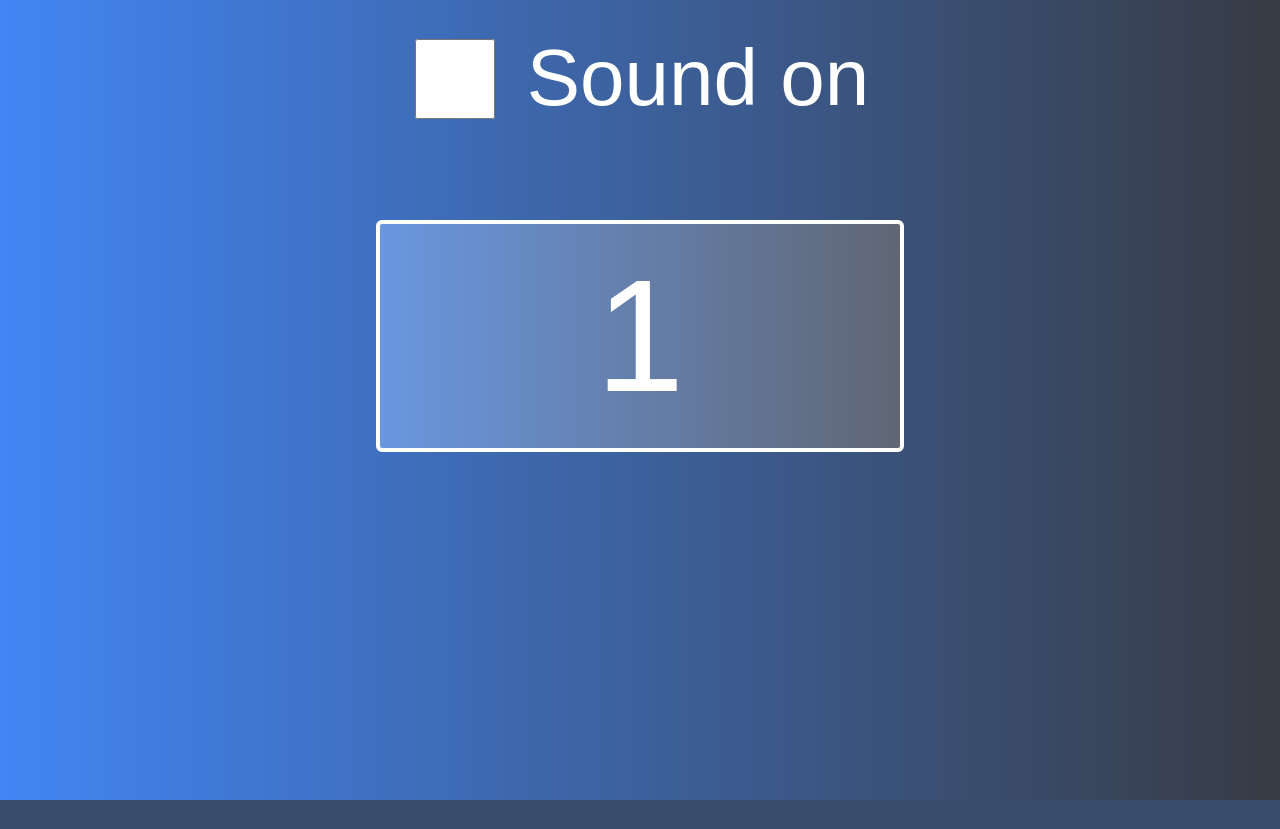
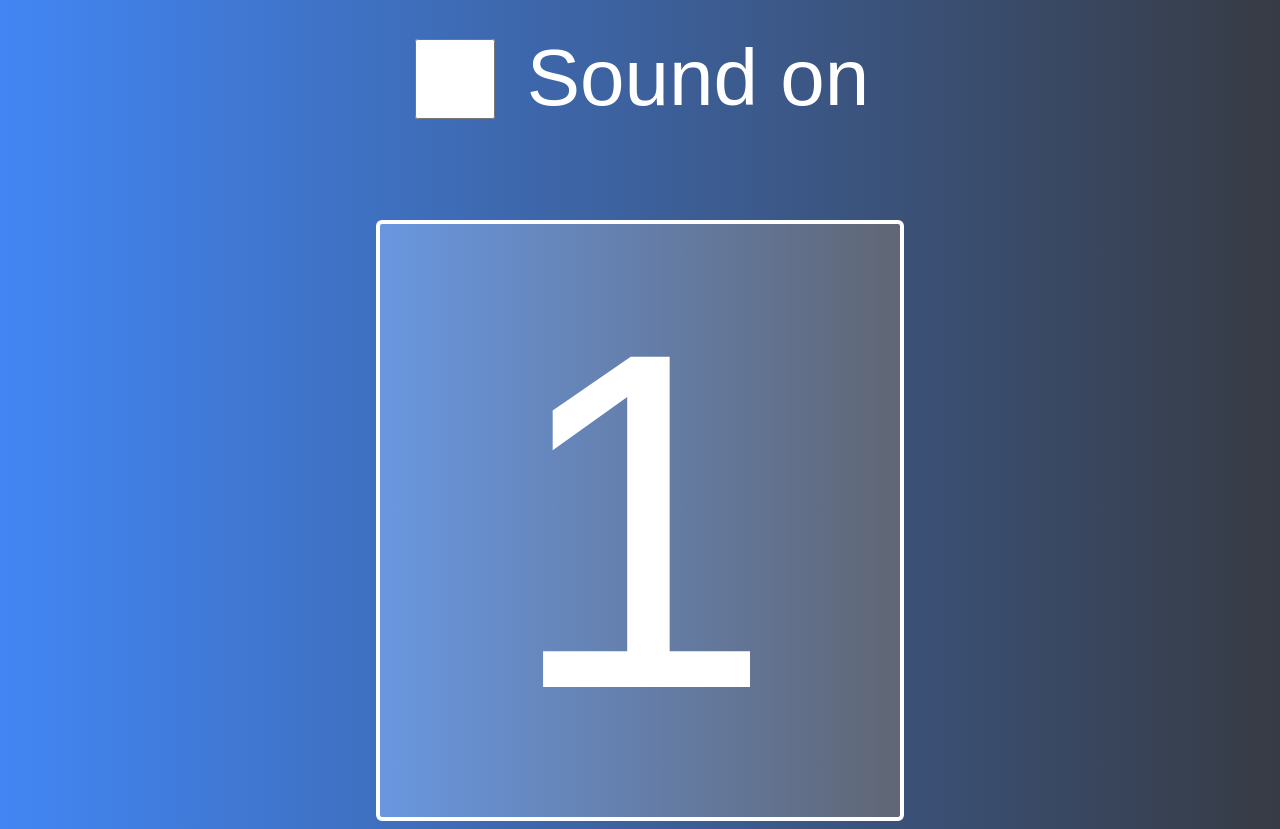
Before and after one commit to mgonzalezperna/server_presentacion_funcional, a Flask app: page /1 in a window 1280 px wide. Before the commit the page ends 800 px from the top, so only its background shows below. Run offline with Flask 2, Linux system fonts and the light colour scheme.

Commit message:
Fix button size.

```diff
--- a/backend/backend/templates/button-note.html
+++ b/backend/backend/templates/button-note.html
@@ -108,7 +108,6 @@
     }
 
     .not-touching {
-        font-size: 10rem;
         color: white !important;
         border: 4px solid white !important;
         padding: 20px;
```
